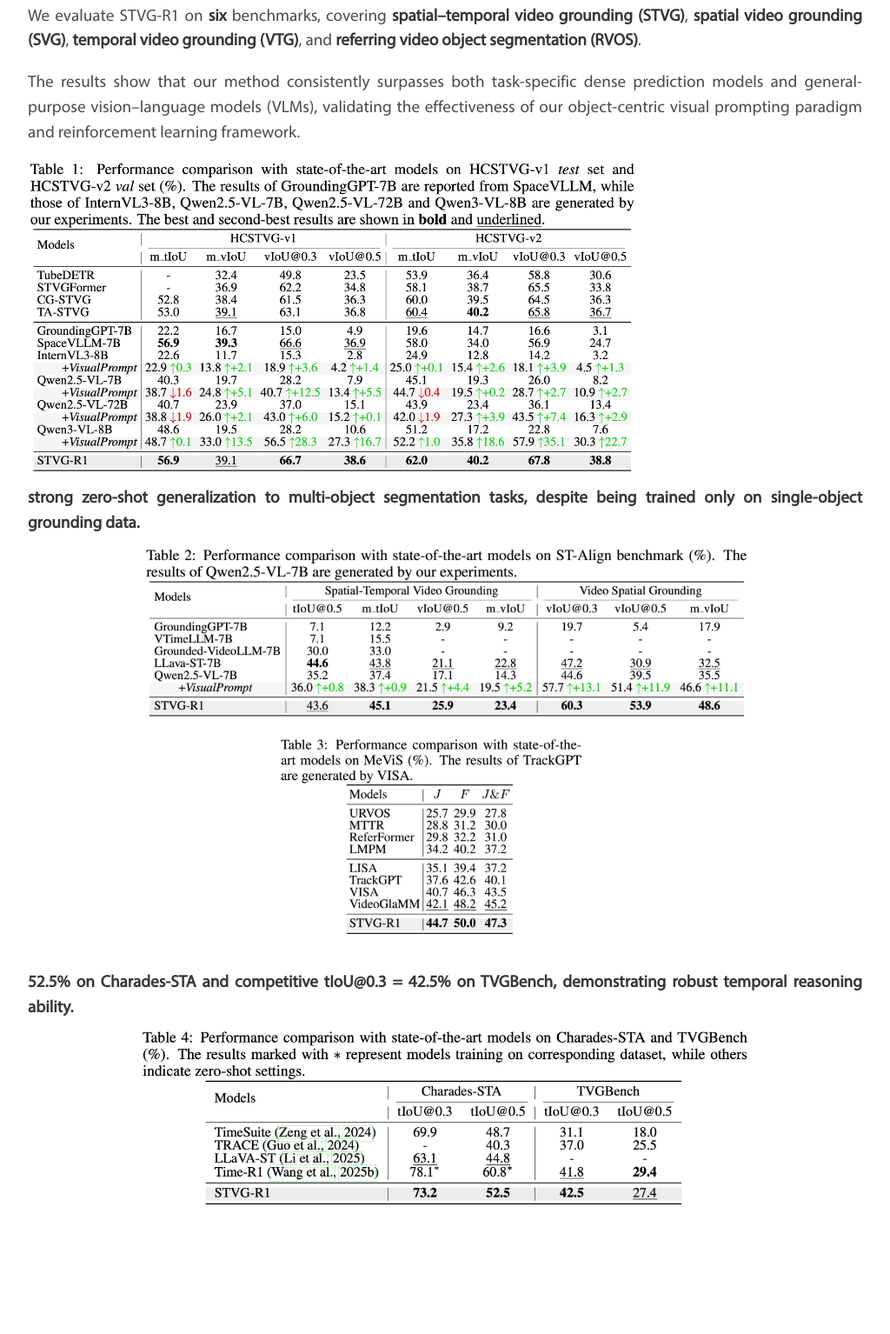
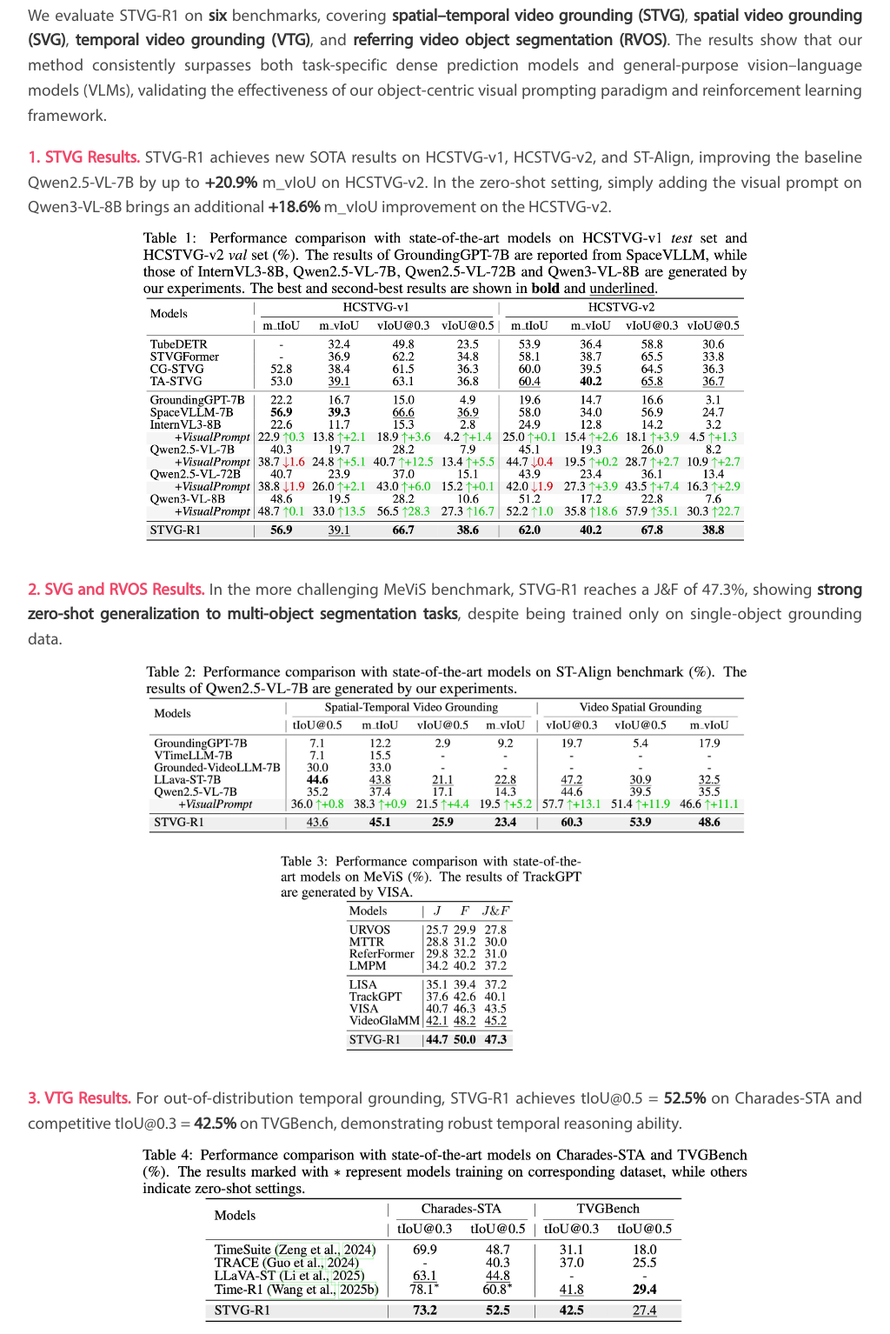
Before and after one commit to XiaowZhang00/XiaowZhang00.github.io, a plain HTML site: page index.html in a window 1280 px wide. Shown: the part 2418-3952 px from the top of the page at 87% size, without its empty margins (128-1152 px from the left). Drawn offline with nearby package versions, Linux system fonts and the light colour scheme; some icons are missing; a web font is replaced by a local one.

Commit message:
Update index.html

```diff
--- a/index.html
+++ b/index.html
@@ -246,10 +246,10 @@
 
         <div class="content has-text-justified">
             <p>We evaluate STVG-R1 on <strong>six</strong> benchmarks, covering <strong>spatial–temporal video grounding (STVG)</strong>, <strong>spatial video grounding (SVG)</strong>, <strong>temporal video grounding (VTG)</strong>, and <strong>referring video object segmentation (RVOS)</strong>.
-            <p>The results show that our method consistently surpasses both task-specific dense prediction models and general-purpose vision–language models (VLMs), validating the effectiveness of our object-centric visual prompting paradigm and reinforcement learning framework.
+            The results show that our method consistently surpasses both task-specific dense prediction models and general-purpose vision–language models (VLMs), validating the effectiveness of our object-centric visual prompting paradigm and reinforcement learning framework.
 
             <p class="mb-1">
-              <strong class="has-text-danger>1. STVG Results.</strong>
+              <strong class="has-text-danger">1. STVG Results.</strong>
               STVG-R1 achieves new SOTA results on HCSTVG-v1, HCSTVG-v2, and ST-Align,
               improving the baseline Qwen2.5-VL-7B by up to <strong>+20.9%</strong> m_vIoU on HCSTVG-v2.
               In the zero-shot setting, simply adding the visual prompt on Qwen3-VL-8B brings an additional <strong>+18.6%</strong> m_vIoU improvement on the HCSTVG-v2.
@@ -261,7 +261,7 @@
             </figure>
 
             <p class="mb-1">
-              <strong class="has-text-danger>2. SVG and RVOS Results.</strong>
+              <strong class="has-text-danger">2. SVG and RVOS Results.</strong>
               In the more challenging MeViS benchmark, STVG-R1 reaches a J&F of 47.3%, showing <strong>strong zero-shot generalization to multi-object segmentation tasks</strong>, despite being trained only on single-object grounding data.
             </p>
 
@@ -271,7 +271,7 @@
             </figure>
 
             <p class="mb-1">
-              <strong class="has-text-danger>3. VTG Results.</strong>
+              <strong class="has-text-danger">3. VTG Results.</strong>
               For out-of-distribution temporal grounding, STVG-R1 achieves tIoU@0.5 = <strong>52.5%</strong> on Charades-STA and competitive tIoU@0.3 = <strong>42.5%</strong> on TVGBench, demonstrating robust temporal reasoning ability.
             </p>
 
```
